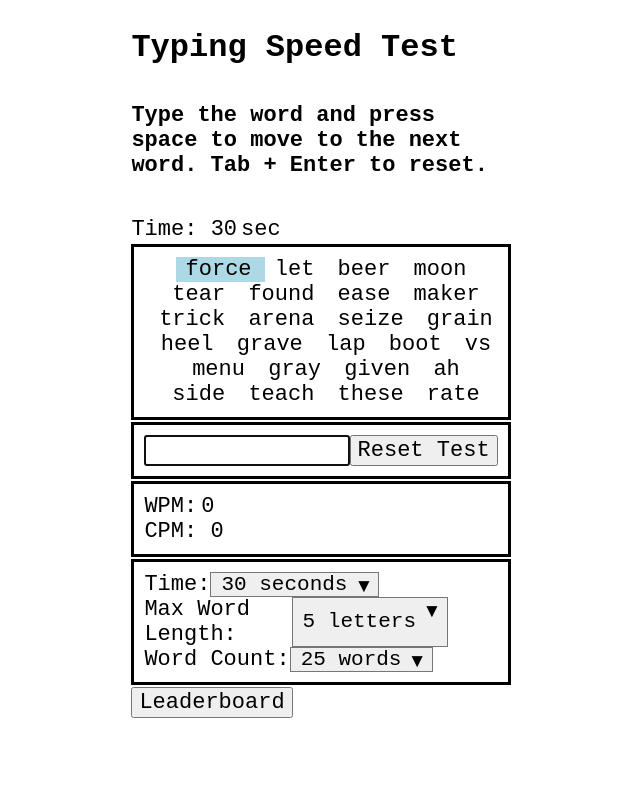
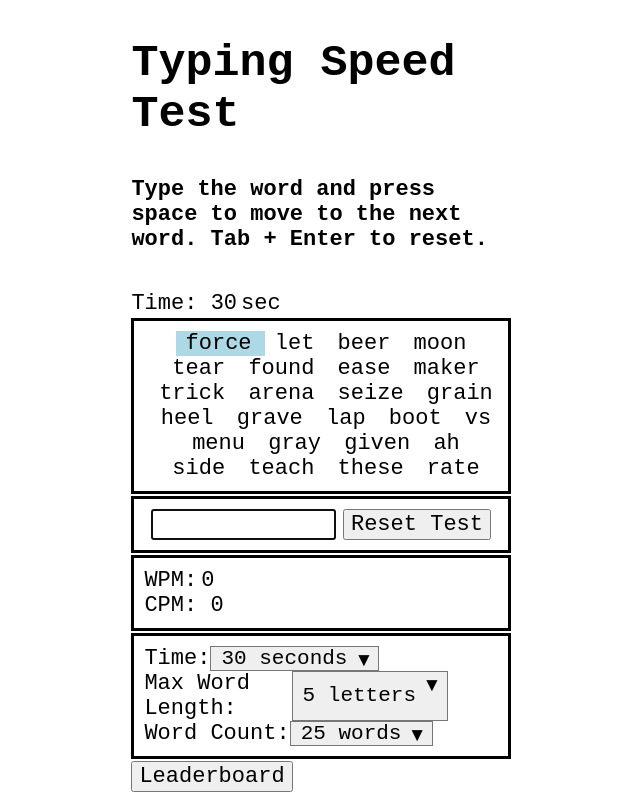
Before and after one commit to albertjyu/cs50final, a Flask app: page / in a window 1280 px wide. Shown: the whole page, without its empty margins (319-959 px from the left). Run offline with Flask 3, Linux system fonts and the light colour scheme; some libraries are stand-ins or nearby versions.

Commit message:
style changes

```diff
--- a/static/styles.css
+++ b/static/styles.css
@@ -8,6 +8,7 @@
 
 .title {
   font-family: "Courier New", Courier, monospace;
+  font-size: 45px;
 }
 
 .bigbutton {
@@ -24,7 +25,7 @@
 .textinput {
   font-family: "Courier New", Courier, monospace;
   font-size: 22px;
-  flex: 1;
+  flex: .9;
   width: 0;
 }
 
```
